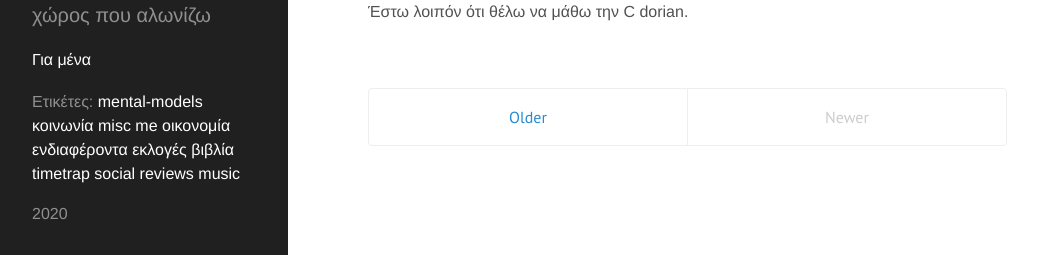
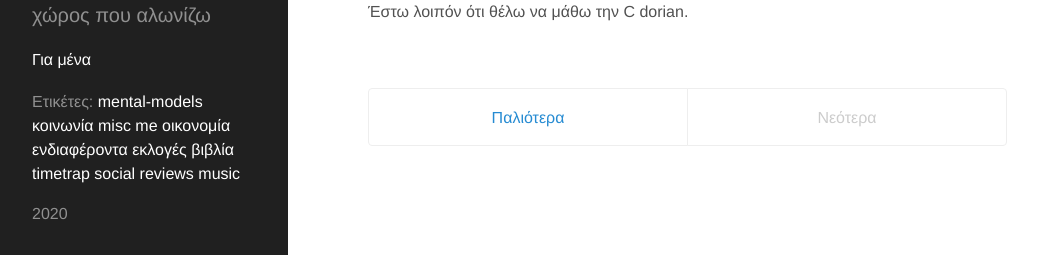
Before and after one commit to chief/chief.github.io, a Jekyll site: the page built from index.html, in a window 1280 px wide and 900 px high, scrolled down 606 px. Shown: the part 642-897 px from the top of the window, without its empty margins (0-1038 px from the left). Built offline with Jekyll 4.4.1, drawn with Linux system fonts in a browser that asks for light colours; some web fonts are replaced; the list of posts is cut into pages by our own code.

Commit message:
Change Older/Newer tο greek

```diff
--- a/index.html
+++ b/index.html
@@ -21,17 +21,19 @@ title: Home
 
 <div class="pagination">
   {% if paginator.next_page %}
-    <a class="pagination-item older" href="{{ site.baseurl }}page{{paginator.next_page}}">Older</a>
+  <a class="pagination-item older" href="{{ site.baseurl }}page{{paginator.next_page}}">
+    Παλιότερα
+  </a>
   {% else %}
-    <span class="pagination-item older">Older</span>
+    <span class="pagination-item older">Παλιότερα</span>
   {% endif %}
   {% if paginator.previous_page %}
     {% if paginator.page == 2 %}
-      <a class="pagination-item newer" href="{{ site.baseurl }}">Newer</a>
+      <a class="pagination-item newer" href="{{ site.baseurl }}">Νεότερα</a>
     {% else %}
       <a class="pagination-item newer" href="{{ site.baseurl }}page{{paginator.previous_page}}">Newer</a>
     {% endif %}
   {% else %}
-    <span class="pagination-item newer">Newer</span>
+    <span class="pagination-item newer">Νεότερα</span>
   {% endif %}
 </div>
```
